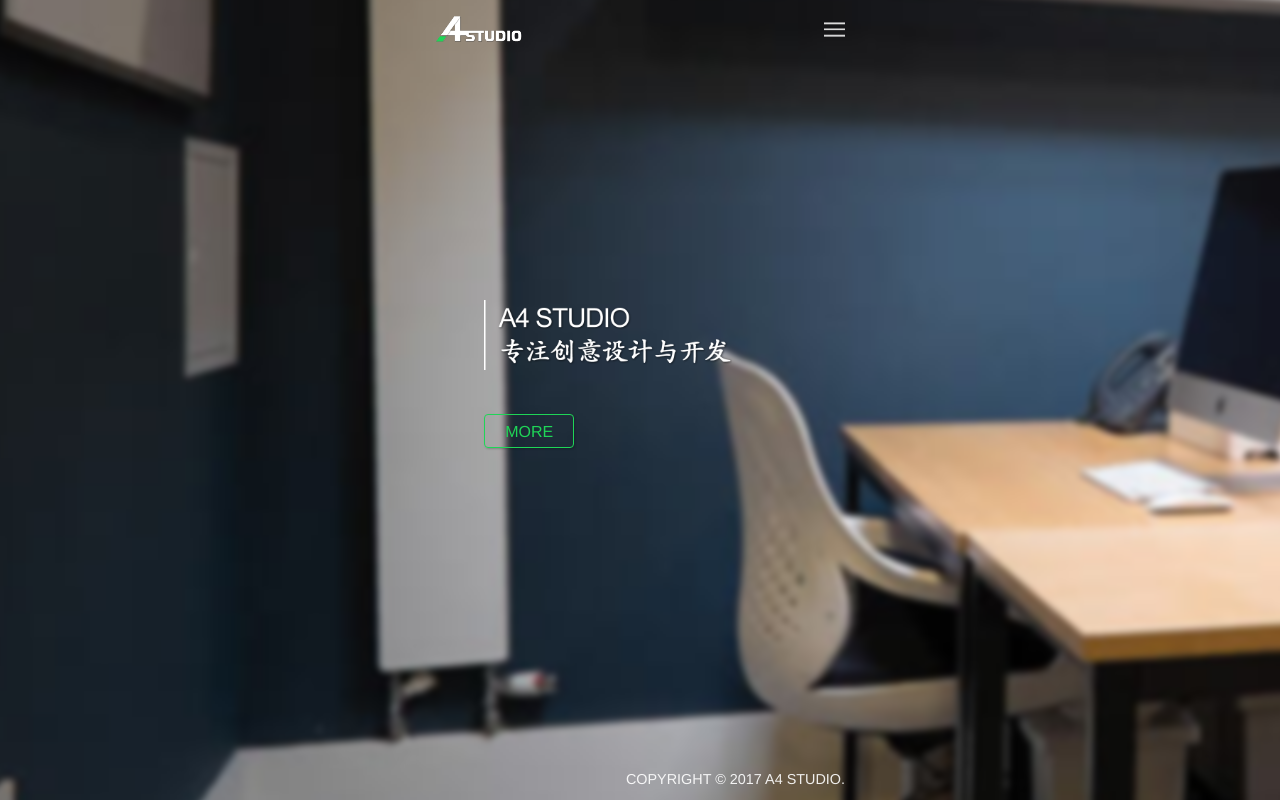
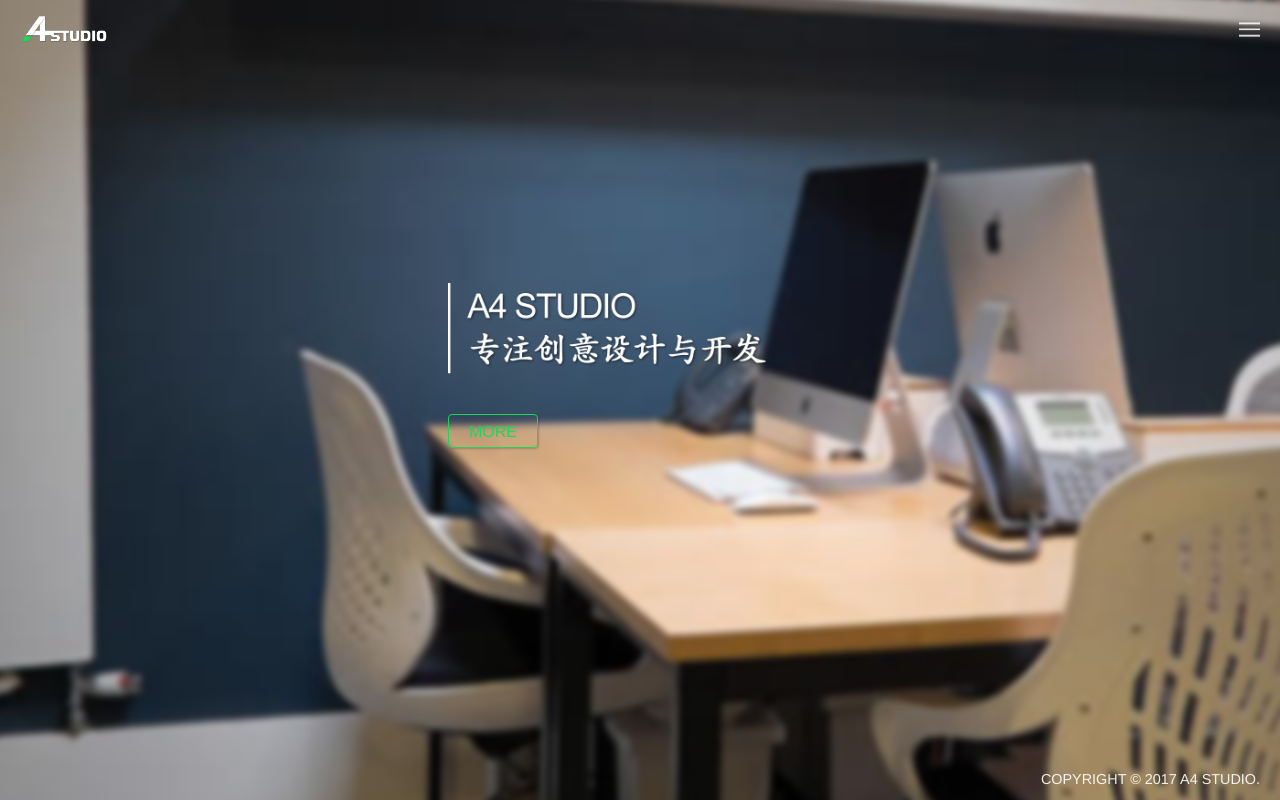
Before and after one commit to YFalling/h5, a PHP site: page / in a window 1280 px wide. Run offline with PHP 8.4, Linux system fonts and the light colour scheme.

Commit message:
Add files via upload

```diff
--- a/a4studio/css/style.css
+++ b/a4studio/css/style.css
@@ -35,11 +35,9 @@ body{
    transform: translateZ(0);
 }
 #wrapper{
-    position: absolute;
+    position: relative;
     width: 100%;
-    max-width: 450px;
     height: 100%;
-    max-height: 800px;
     margin: 0;
     padding: 0;
     overflow: hidden;
```
